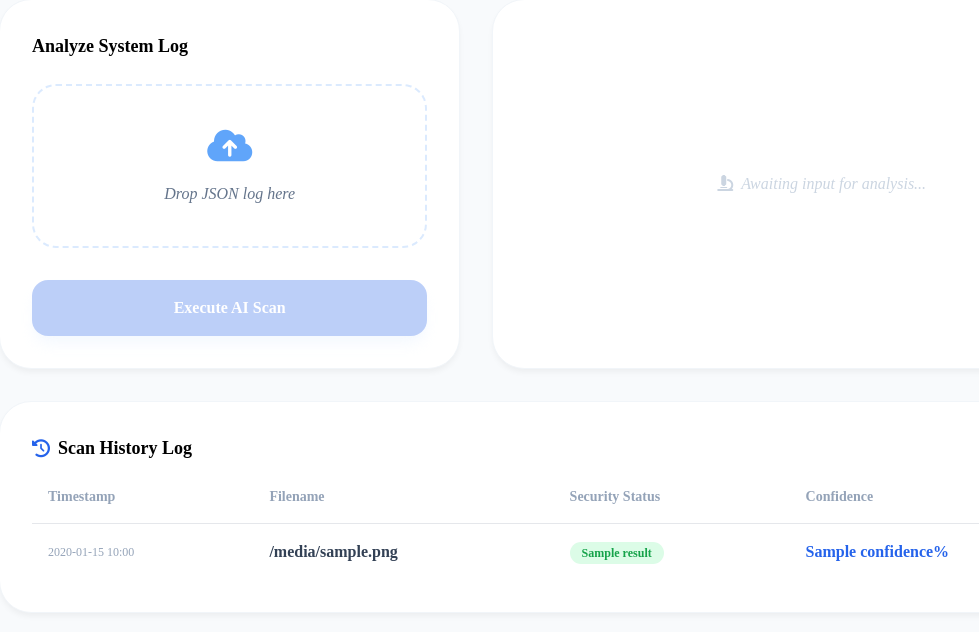
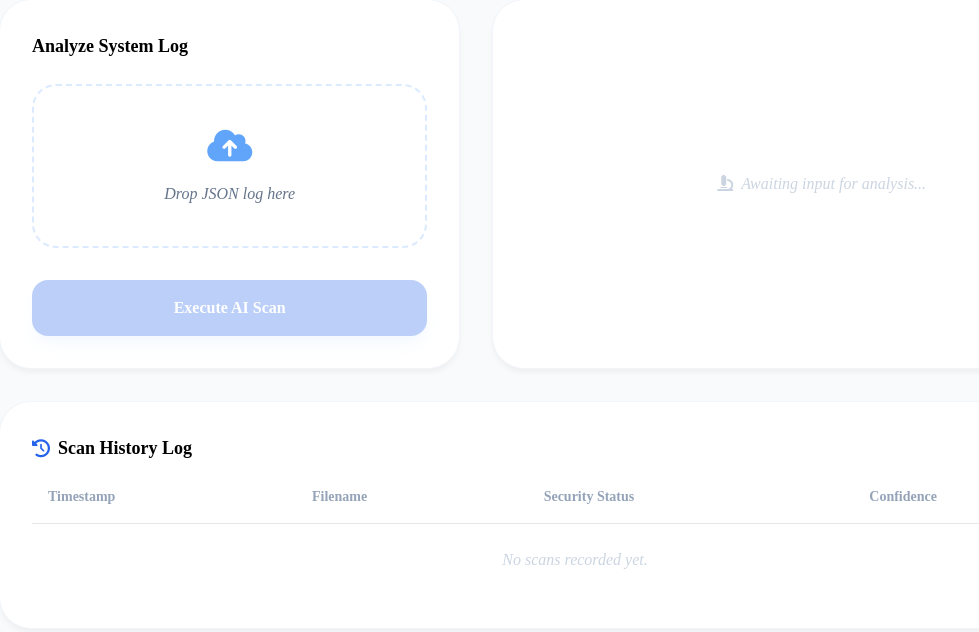
Before and after one commit to Alikhriasat/RootkitGuard, a Flask app: template templates/dashboard.html in a window 1280 px wide. Shown: the part 145-777 px from the top of the page, without its empty margins (65-1044 px from the left). Run offline with Flask 3, Linux system fonts and the light colour scheme; the template is opened without the code that fills it: most values are stand-ins (such as "Sample title", 1, 10 or a date in 2020); some libraries are stand-ins or nearby versions.

Commit message:
Update dashboard.html

```diff
--- a/templates/dashboard.html
+++ b/templates/dashboard.html
@@ -58,20 +58,8 @@
                             <th class="pb-4 px-4">Confidence</th>
                         </tr>
                     </thead>
-                    <tbody>
-                        {% for scan in history %}
-                        <tr class="border-b last:border-0 hover:bg-slate-50 transition">
-                            <td class="py-4 px-4 text-slate-400 text-xs">{{ scan.date.strftime('%Y-%m-%d %H:%M') }}</td>
-                            <td class="py-4 px-4 font-bold text-slate-700">{{ scan.filename }}</td>
-                            <td class="py-4 px-4">
-                                <span class="px-3 py-1 rounded-full text-xs font-black {{ 'bg-red-100 text-red-600' if 'rootkit' in scan.result.lower() else 'bg-green-100 text-green-600' }}">
-                                    {{ scan.result }}
-                                </span>
-                            </td>
-                            <td class="py-4 px-4 font-bold text-blue-600">{{ scan.confidence }}%</td>
-                        </tr>
-                        {% endfor %}
-                    </tbody>
+                    <tbody id="history-table-body">
+                        </tbody>
                 </table>
             </div>
         </div>
@@ -82,6 +70,40 @@
         const scanBtn = document.getElementById('scan-btn');
         const errorDisplay = document.getElementById('error-display');
         document.getElementById('drop-zone').onclick = () => fileInput.click();
+
+        // دالة لعرض الجدول عند تحميل الصفحة من الذاكرة المحلية
+        function loadHistory() {
+            const historyData = JSON.parse(localStorage.getItem('scan_history') || '[]');
+            const tbody = document.getElementById('history-table-body');
+            tbody.innerHTML = '';
+
+            if(historyData.length === 0) {
+                tbody.innerHTML = `<tr><td colspan="4" class="text-center py-6 text-slate-300 italic">No scans recorded yet.</td></tr>`;
+                return;
+            }
+
+            historyData.forEach(scan => {
+                const isRootkit = scan.result.toLowerCase().includes('rootkit');
+                const badgeClass = isRootkit ? 'bg-red-100 text-red-600' : 'bg-green-100 text-green-600';
+
+                const row = `
+                    <tr class="border-b last:border-0 hover:bg-slate-50 transition">
+                        <td class="py-4 px-4 text-slate-400 text-xs">${scan.date}</td>
+                        <td class="py-4 px-4 font-bold text-slate-700">${scan.filename}</td>
+                        <td class="py-4 px-4">
+                            <span class="px-3 py-1 rounded-full text-xs font-black ${badgeClass}">
+                                ${scan.result}
+                            </span>
+                        </td>
+                        <td class="py-4 px-4 font-bold text-blue-600">${scan.confidence}%</td>
+                    </tr>
+                `;
+                tbody.innerHTML += row;
+            });
+        }
+
+        // تشغيل التحميل عند فتح الصفحة فوراً
+        loadHistory();
 
         fileInput.onchange = (e) => {
             if(e.target.files[0]) {
@@ -114,7 +136,7 @@
                     return;
                 }
 
-                // إخفاء عنصر الانتظار وعرض صندوق النتائج والـ Confidence الحقيقي
+                // عرض النتيجة والـ Confidence الحقيقي للموديل فوراً على الشاشة
                 document.getElementById('placeholder').classList.add('hidden');
                 const resBox = document.getElementById('res-box');
                 resBox.classList.remove('hidden');
@@ -122,14 +144,27 @@
                 document.getElementById('res-status').innerText = data.prediction;
                 document.getElementById('res-status').className = `text-3xl font-black mb-2 ${data.prediction.toLowerCase().includes('rootkit') ? 'text-red-600' : 'text-emerald-600'}`;
                 document.getElementById('res-icon').innerHTML = data.prediction.toLowerCase().includes('rootkit') ? '<i class="fas fa-biohazard text-red-600"></i>' : '<i class="fas fa-check-circle text-emerald-600"></i>';
+                document.getElementById('res-conf').innerText = `Analysis Confidence: ${data.confidence}%`;
 
-                // عرض النسبة المئوية لليقين فوراً في الواجهة
-                document.getElementById('res-conf').innerText = `Analysis Confidence: ${data.confidence}%`;
+                // حفظ البيانات محلياً في المتصفح لضمان عدم حدوث تعارض مع الداتابيز
+                const historyData = JSON.parse(localStorage.getItem('scan_history') || '[]');
+                const now = new Date();
+                const timestamp = now.getFullYear() + '-' + String(now.getMonth()+1).padStart(2,'0') + '-' + String(now.getDate()).padStart(2,'0') + ' ' + String(now.getHours()).padStart(2,'0') + ':' + String(now.getMinutes()).padStart(2,'0');
+
+                historyData.unshift({
+                    date: timestamp,
+                    filename: file.filename,
+                    result: data.prediction,
+                    confidence: data.confidence
+                });
+                localStorage.setItem('scan_history', JSON.stringify(historyData));
 
                 scanBtn.innerText = "Execute AI Scan";
 
-                // عمل تحديث بعد ثانيتين ونصف لتحديث جدول الـ History بالموقع
-                setTimeout(() => location.reload(), 2500);
+                // إعادة تحديث الجدول بعد ثانيتين بسلاسة لترى النتيجة مضافة بالأسفل
+                setTimeout(() => {
+                    loadHistory();
+                }, 2000);
 
             } catch (err) {
                 showError("The server encountered an error during scanning!");
```
